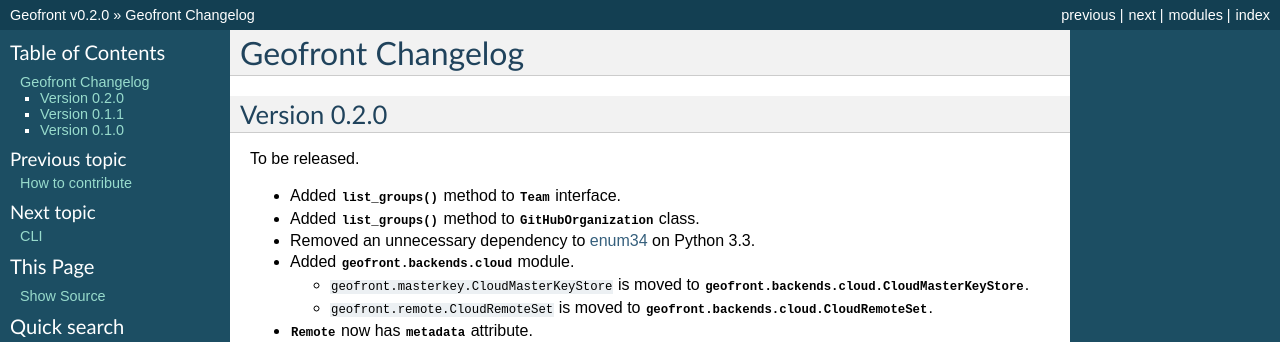
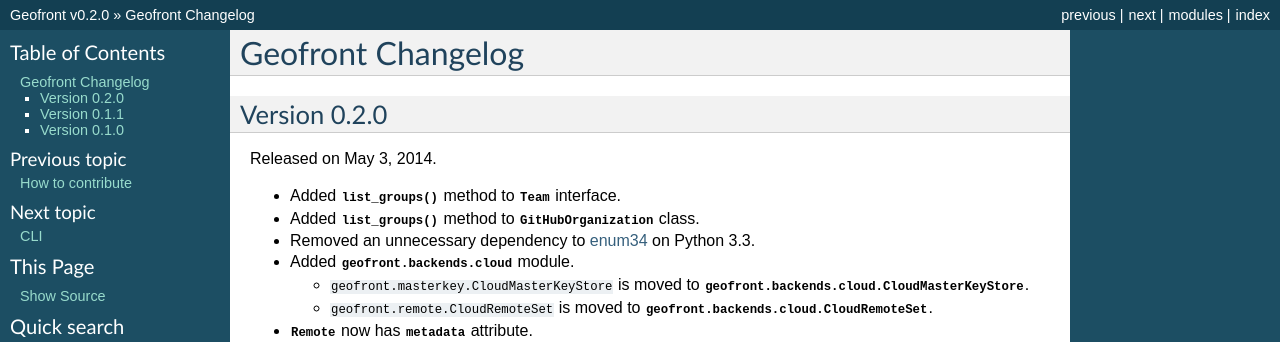
Before and after one commit to geofront-auth/geofront, a Sphinx documentation site: the page built from docs/changes.rst, in a window 1280 px wide. Shown: the top 342 px of the page. Built offline with Sphinx 7.4.7, drawn with Linux system fonts in a browser that asks for light colours; pages that are not in the unit, such as notebooks, are missing from menus.

Commit message:
Release 0.2.0

```diff
--- a/docs/changes.rst
+++ b/docs/changes.rst
@@ -4,7 +4,7 @@
 Version 0.2.0
 -------------
 
-To be released.
+Released on May 3, 2014.
 
 - Added :meth:`~geofront.team.Team.list_groups()` method to
   :class:`~geofront.team.Team` interface.
```
